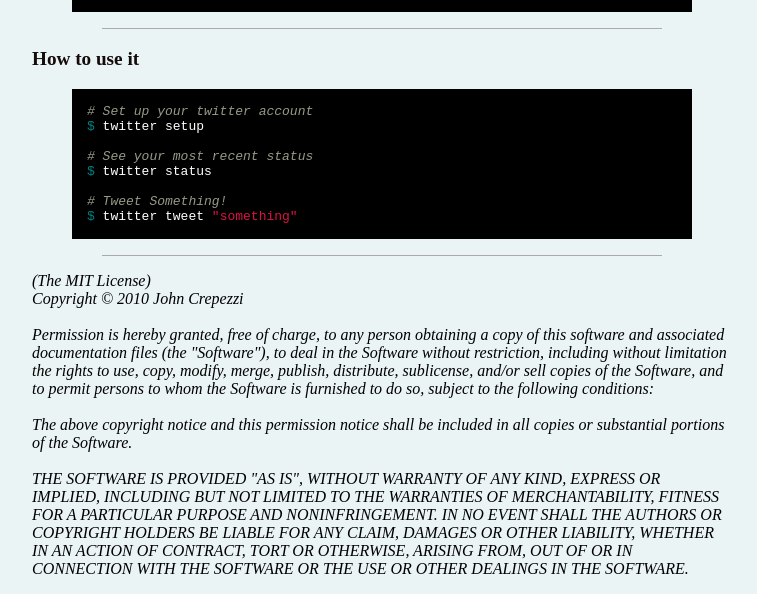
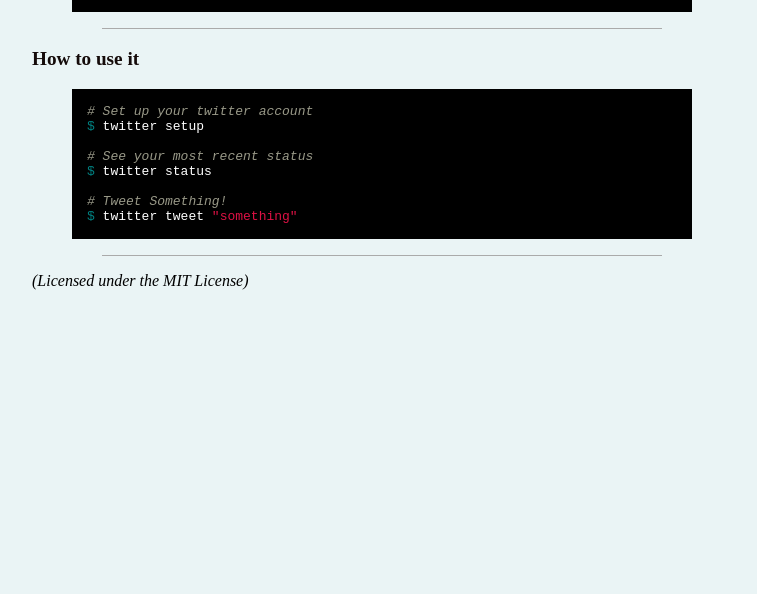
Before and after one commit to seejohnrun/console_tweet, a Jekyll site: the page built from index.markdown, in a window 1280 px wide. Shown: the part 320-914 px from the top of the page, without its empty margins (258-1015 px from the left). Built offline with Jekyll 4.4.1, drawn with Linux system fonts in a browser that asks for light colours.

Commit message:
Removed full license from page

```diff
--- a/_layouts/default.html
+++ b/_layouts/default.html
@@ -52,14 +52,7 @@
 
     <p>
       <em>
-      (The MIT License)<br>
-      Copyright &copy; 2010 John Crepezzi<br><br>
-
-      Permission is hereby granted, free of charge, to any person obtaining a copy of this software and associated documentation files (the &quot;Software&quot;), to deal in the Software without restriction, including without limitation the rights to use, copy, modify, merge, publish, distribute, sublicense, and/or sell copies of the Software, and to permit persons to whom the Software is furnished to do so, subject to the following conditions:<br><br>
-
-      The above copyright notice and this permission notice shall be included in all copies or substantial portions of the Software.<br><br>
-
-      THE SOFTWARE IS PROVIDED &quot;AS IS&quot;, WITHOUT WARRANTY OF ANY KIND, EXPRESS OR IMPLIED, INCLUDING BUT NOT LIMITED TO THE WARRANTIES OF MERCHANTABILITY, FITNESS FOR A PARTICULAR PURPOSE AND NONINFRINGEMENT. IN NO EVENT SHALL THE AUTHORS OR COPYRIGHT HOLDERS BE LIABLE FOR ANY CLAIM, DAMAGES OR OTHER LIABILITY, WHETHER IN AN ACTION OF CONTRACT, TORT OR OTHERWISE, ARISING FROM, OUT OF OR IN CONNECTION WITH THE SOFTWARE OR THE USE OR OTHER DEALINGS IN THE SOFTWARE.
+      (Licensed under the MIT License)
       </em>
     </p>
 
```
